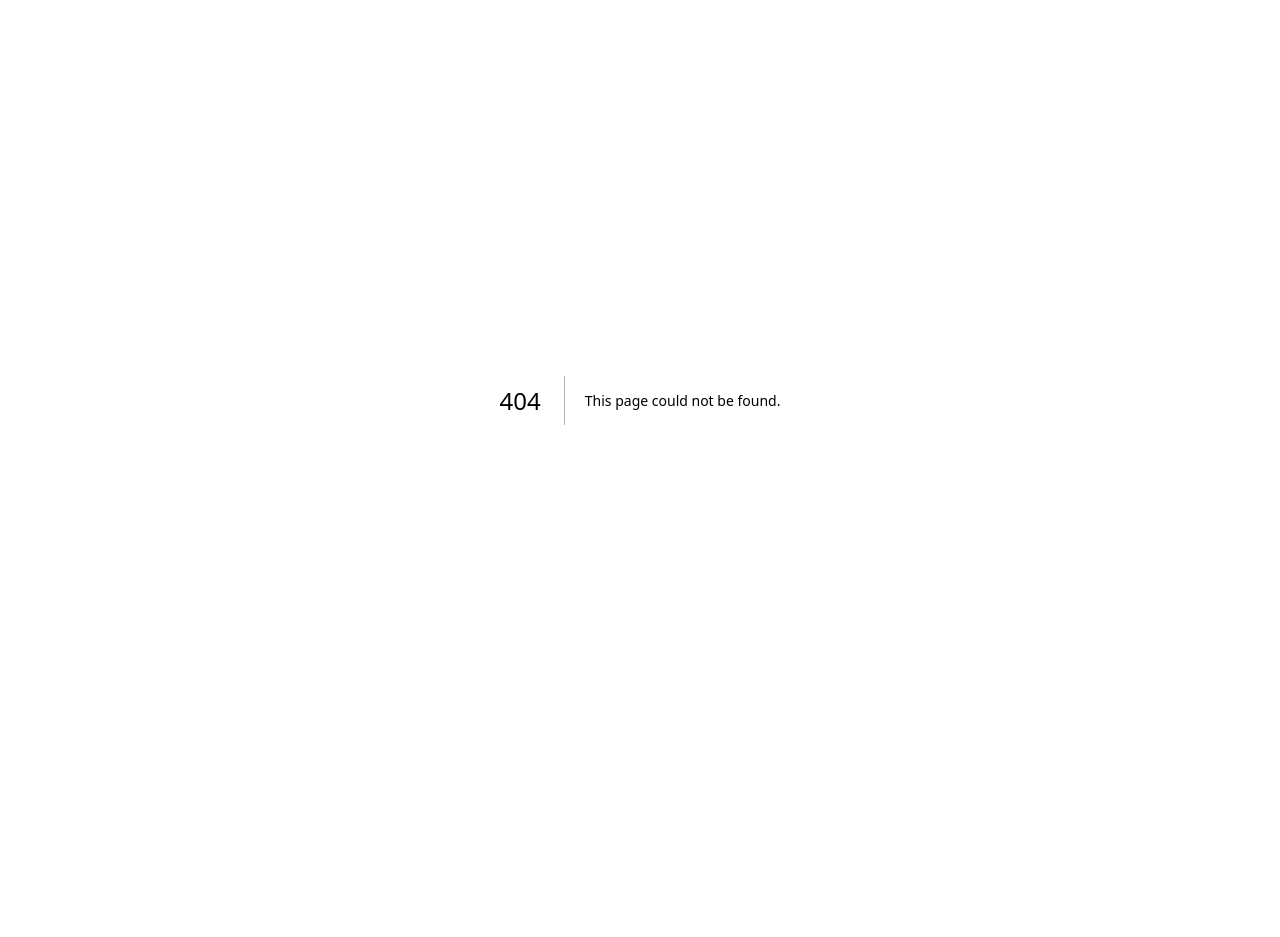
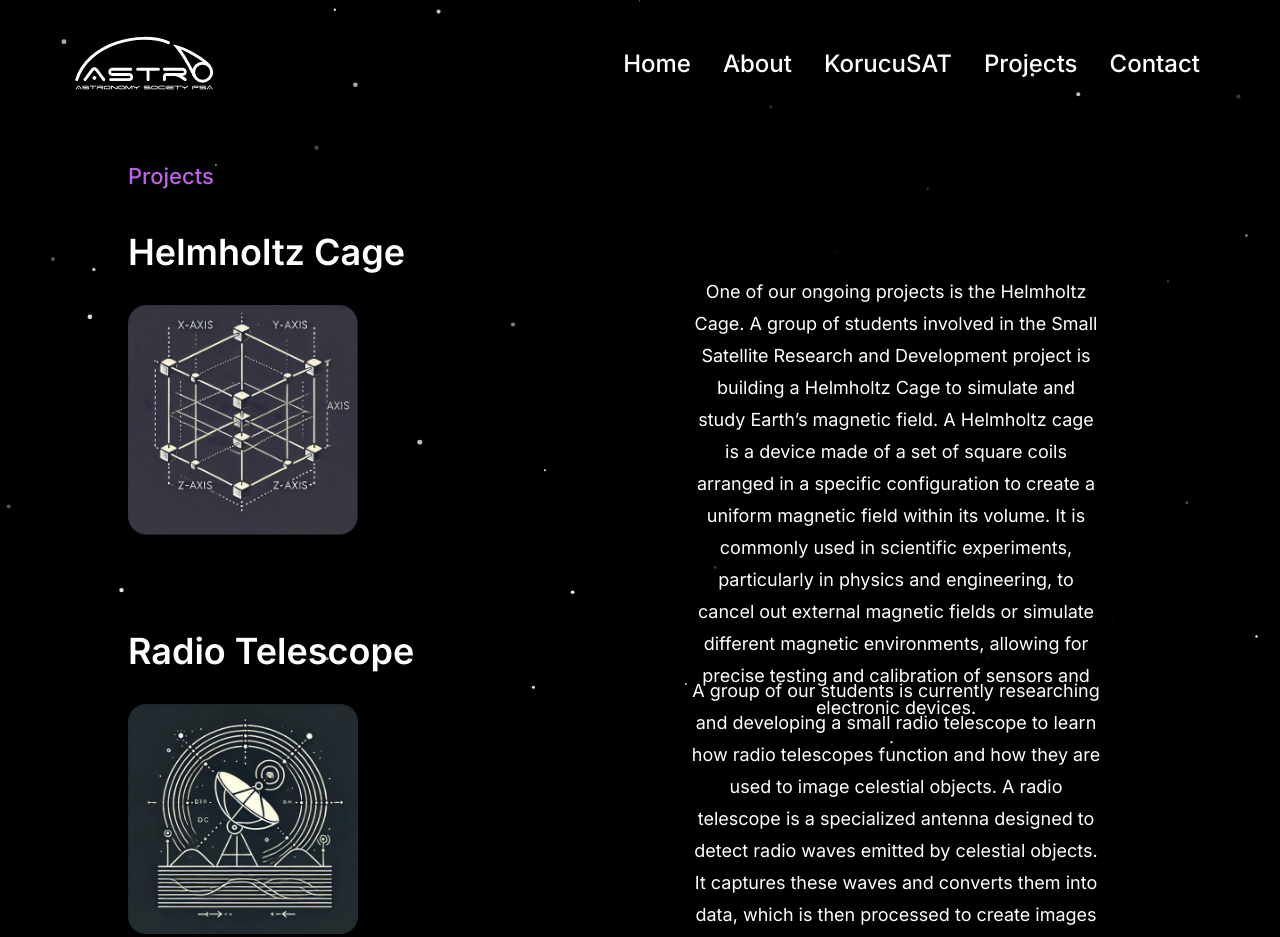
Before and after one commit to heykyros/KORUCU-SAT-Website, a Next.js app in the folder basic-2/: page /projects in a window 1280 px wide. Before the commit this address had no page. Shown: the top 937 px of the page. Before the commit the page ends 800 px from the top, so only its background shows below. Built offline with nearby package versions, Linux system fonts and the light colour scheme; a web font is replaced by a local one.

Commit message:
proejcts page

```diff
--- /dev/null
+++ b/basic-2/app/projects/page.tsx
@@ -0,0 +1,67 @@
+'use client'
+import Navbar from "../components/Navbar";
+import Cage from "@/public/cage.png";
+import Radio from "@/public/radiotel.png";
+import Image from 'next/image';
+import TwinklingBackground from "../components/Twinkle";
+
+export default function Projects() {
+    return(
+        <>
+        <TwinklingBackground />
+        <Navbar />
+        <div className="page w-full flex items-center flex-col justify-center h-full">
+            <div className="helmholtz flex w-[80vw] h-[50vh] mt-[5%] flex-col">
+                <div className="flex w-[80vw] h-[5vh]flex-row">
+                    <h1 className="text-button-purple text-[22px] font-medium">Projects</h1>
+                </div>
+                <div className="flex w-[80vw] h-[50vh] mt-8 flex-row">
+                    <div className="flex flex-col w-[50vw] items-start">
+                        <h1 className="text-white font-semibold text-[36px]">Helmholtz Cage</h1>
+                        <Image src={Cage} alt="Helmholtz Cage" className="w-[18vw] mt-[5%] min-w-[800px] lg:min-w-0 "/>
+                    </div>
+                    <div className="flex flex-col w-[50vw] text-center">
+                        <h1 className="w-4/5 text-[18px] leading-8 self-center mt-[10%]">One of our ongoing projects is the Helmholtz Cage. A group of students involved in the Small Satellite Research and Development project is building a Helmholtz Cage to simulate and study Earth’s magnetic field.
+
+A Helmholtz cage is a device made of a set of square coils arranged in a specific configuration to create a uniform magnetic field within its volume. It is commonly used in scientific experiments, particularly in physics and engineering, to cancel out external magnetic fields or simulate different magnetic environments, allowing for precise testing and calibration of sensors and electronic devices.
+</h1>
+
+                    </div>
+
+                </div>
+            </div>
+
+            <div className="radiotelescope flex w-[80vw] h-[50vh] mt-[5%] flex-col">
+                <div className="flex w-[80vw] h-[50vh]flex-row">
+                    <div className="flex flex-col w-[50vw] items-start">
+                        <h1 className="text-white font-semibold text-[36px]">Radio Telescope
+                        </h1>
+                        <Image src={Radio} alt="Radio Telescope" className="w-[18vw] mt-[5%] min-w-[800px] lg:min-w-0 "/>
+                    </div>
+                    <div className="flex flex-col w-[50vw] text-center">
+                        <h1 className="w-4/5 text-[18px] leading-8 self-center mt-[10%]">A group of our students is currently researching and developing a small radio telescope to learn how radio telescopes function and how they are used to image celestial objects.
+
+A radio telescope is a specialized antenna designed to detect radio waves emitted by celestial objects. It captures these waves and converts them into data, which is then processed to create images of astronomical phenomena, such as galaxies, stars, and nebulae, allowing astronomers to study the universe beyond the visible spectrum.
+
+</h1>
+
+                    </div>
+
+                </div>
+            </div>
+
+
+
+
+        </div>
+
+
+
+
+
+
+
+
+        </>
+    )
+}
```
Also changed, not shown: basic-2/public/cage.png (added), basic-2/public/radiotel.png (added).
